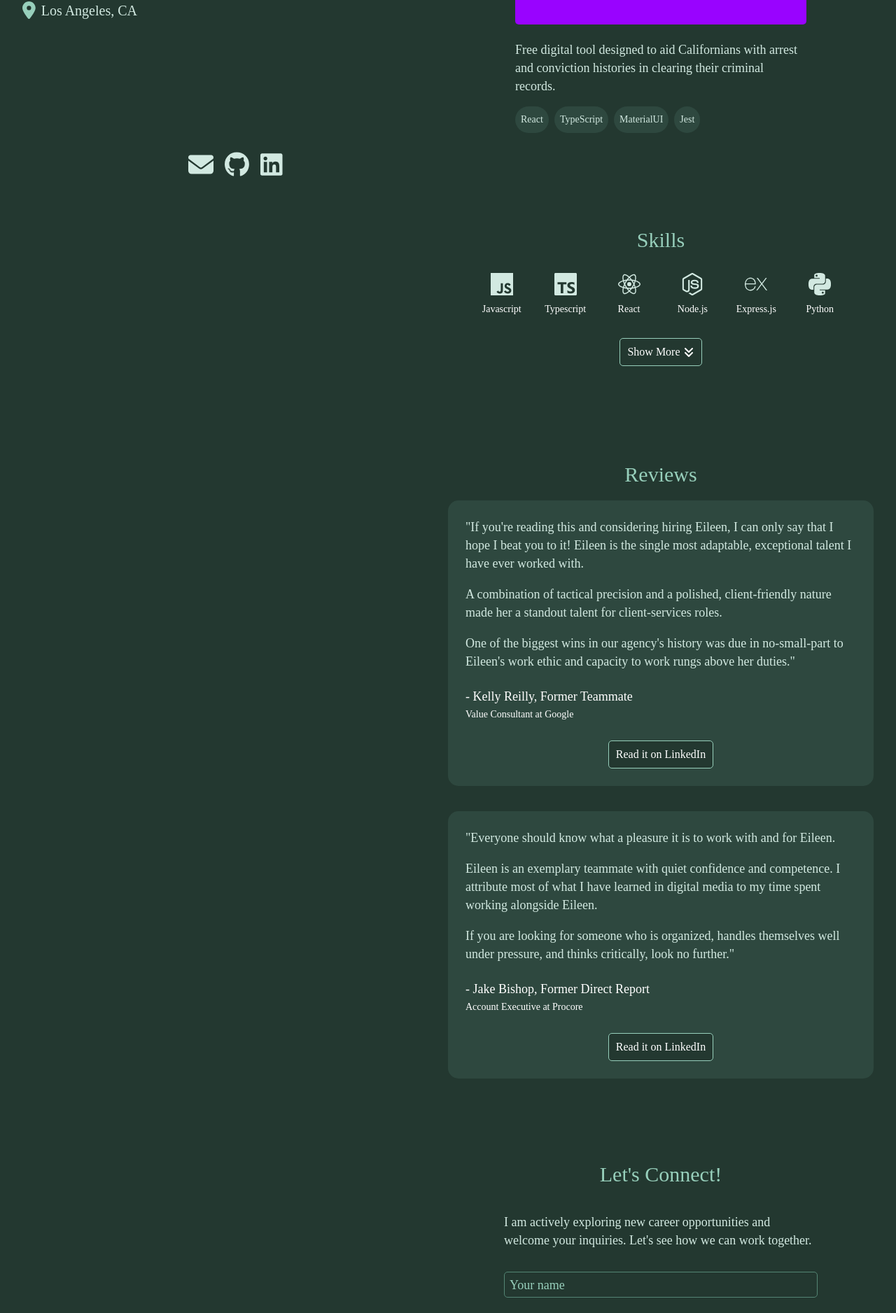
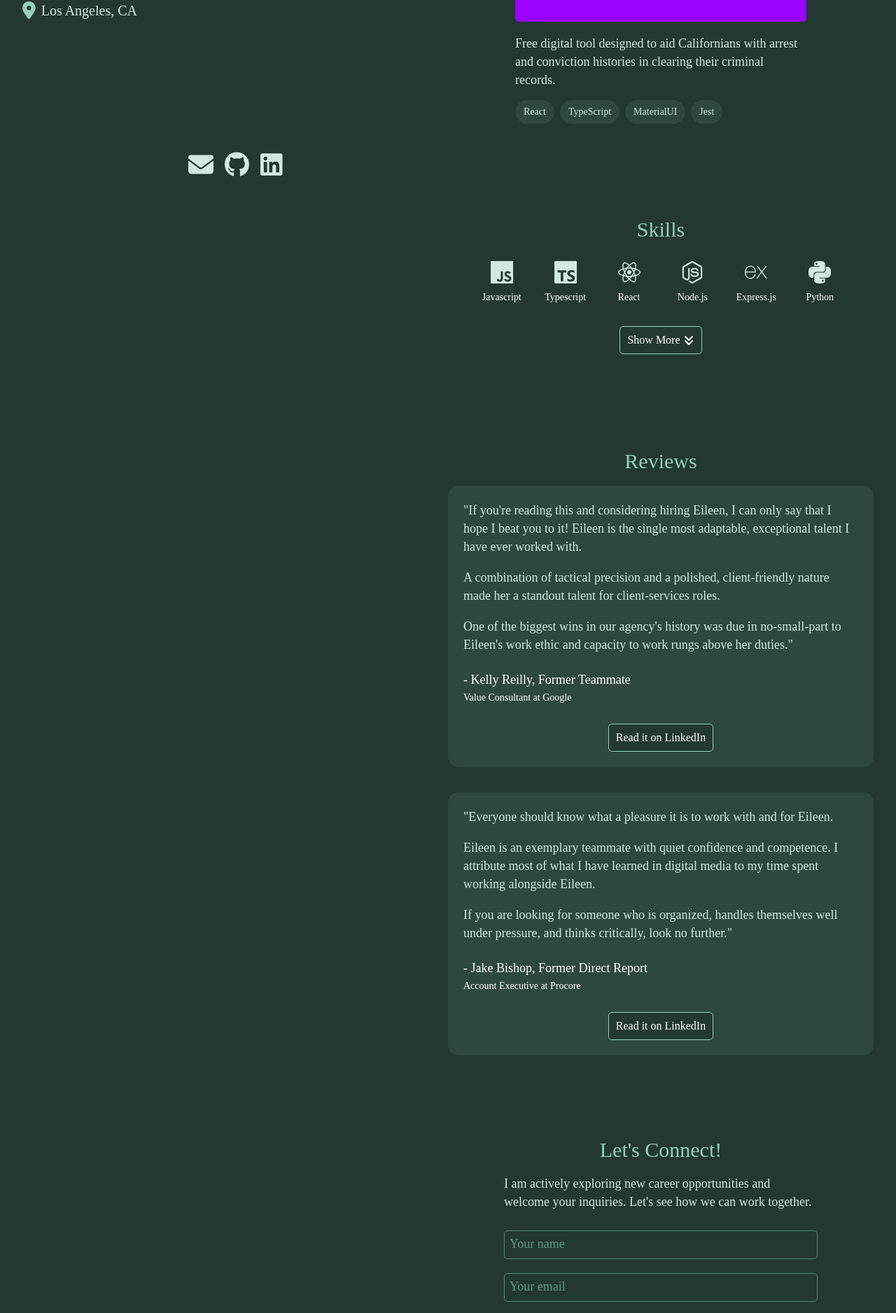
Before and after one commit to eburdekin/eb-react, a React (Vite) app: page / in a window 1280 px wide. Shown: the part 385-2261 px from the top of the page at 70% size. Built offline with nearby package versions, Linux system fonts and the light colour scheme; no server answers; a web font is replaced by a local one.

Commit message:
css fixes

```diff
--- a/src/components/ProjectCard.tsx
+++ b/src/components/ProjectCard.tsx
@@ -28,7 +28,7 @@ const ProjectCard = (props: ProjectCardProps) => {
           </a>
         </div>
       </div>
-      <div>{props.children}</div>
+      <div className="project-blurb">{props.children}</div>
       <div className="tech-chip-container">
         {props.technologies.map((tech) => {
           return (
--- a/src/index.css
+++ b/src/index.css
@@ -65,11 +65,11 @@ button:disabled {
 .page-container {
   display: flex;
   flex-direction: column;
-  padding: 0px 18px 0px 18px;
+  padding: 0px 18px;
 
   @media (min-width: 768px) {
     flex-direction: row;
-    padding: 0px 24px 0px 24px;
+    padding: 0px 24px;
   }
 }
 
@@ -91,7 +91,7 @@ button:disabled {
   font-size: 30px;
   font-weight: normal;
   text-align: center;
-  margin: 24px 0px 24px 0px;
+  margin: 22px 0px 22px 0px;
 }
 
 /* nav menu */
@@ -147,10 +147,10 @@ nav {
 
 .nav-link {
   color: #d2e9e1;
-  padding: 32px 0px 32px 0px;
+  padding: 32px 0px;
 
   @media (min-width: 768px) {
-    padding: 8px 20px 8px 20px;
+    padding: 8px 20px;
   }
 }
 
@@ -252,7 +252,7 @@ h3 {
 .project-card {
   position: relative;
   max-width: 448px;
-  padding: 12px;
+  padding: 8px;
   display: flex;
   flex-direction: column;
   gap: 16px;
@@ -306,6 +306,10 @@ h3 {
   width: 100px;
 }
 
+.project-blurb {
+  margin-top: -5px;
+}
+
 .tech-chip-container {
   display: flex;
   flex-wrap: wrap;
@@ -315,8 +319,8 @@ h3 {
 .tech-chip {
   background-color: #2e483f;
   font-size: 14px;
-  padding: 6px 8px 6px 8px;
-  border-radius: 25px;
+  padding: 4px 12px;
+  border-radius: 20px;
 }
 
 /* skills */
@@ -406,7 +410,7 @@ h3 {
 .review-card {
   background-color: #2e483f;
   border-radius: 15px;
-  padding: 25px;
+  padding: 22px;
   max-width: 672px;
   display: flex;
   flex-direction: column;
@@ -437,11 +441,12 @@ h3 {
   display: flex;
   flex-direction: column;
   align-items: center;
-  gap: 14px;
+  gap: 28px;
 }
 
 .contact-blurb {
   max-width: 448px;
+  margin: 0;
 }
 
 .contact-form {
@@ -456,7 +461,7 @@ h3 {
   display: flex;
   flex-direction: column;
   width: 100%;
-  gap: 24px;
+  gap: 20px;
 }
 
 .contact-input-container {
@@ -468,7 +473,7 @@ h3 {
   left: 8px;
   top: 6px;
   z-index: 10;
-  color: #97cfbb;
+  color: #619a86;
   transition: all 0.3s ease;
   pointer-events: none;
   transform-origin: left top;
@@ -476,7 +481,8 @@ h3 {
 
 .contact-input:focus+.contact-input-label,
 .contact-input:not(:placeholder-shown)+.contact-input-label {
-  transform: translateY(-28px) translateX(-5px) scale(0.8);
+  transform: translateY(-26px) translateX(-4px) scale(0.7);
+  color: #97cfbb;
 }
 
 .contact-input {
@@ -485,7 +491,9 @@ h3 {
   display: block;
   width: 100%;
   border-radius: 5px;
-  padding: 10px;
+  padding: 12px;
+  outline: none;
+  transition: border-color 0.3s ease;
 }
 
 .contact-input:focus {
```
